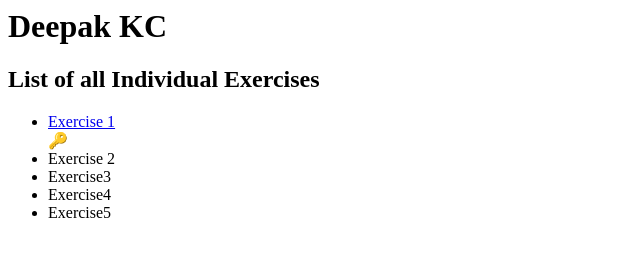
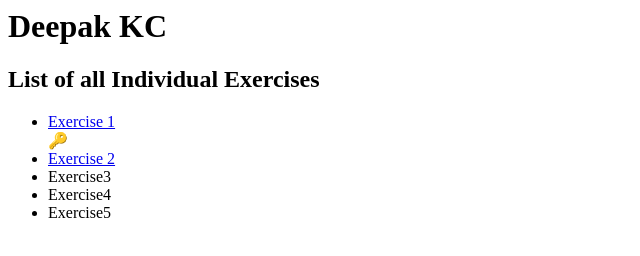
Before and after one commit to dipaish/DeepakKC, a plain HTML site: page index.html in a window 1280 px wide. Shown: the full height of the page, 0-640 px from the left. Drawn offline with Linux system fonts and the light colour scheme.

Commit message:
exercise 2 added

```diff
--- a/index.html
+++ b/index.html
@@ -8,7 +8,7 @@
 <ul>
     <li><a href="exercise1.html" target="_blank" >Exercise 1</a></li>
     &#128273;
-    <li>Exercise 2</li>
+    <li><a href="exercise2.html" target="_blank" >Exercise 2</a></li>
     <li>Exercise3</li>
     <li>Exercise4</li>
     <li>Exercise5</li>
```
Also changed, not shown: exercise2.html (added).
